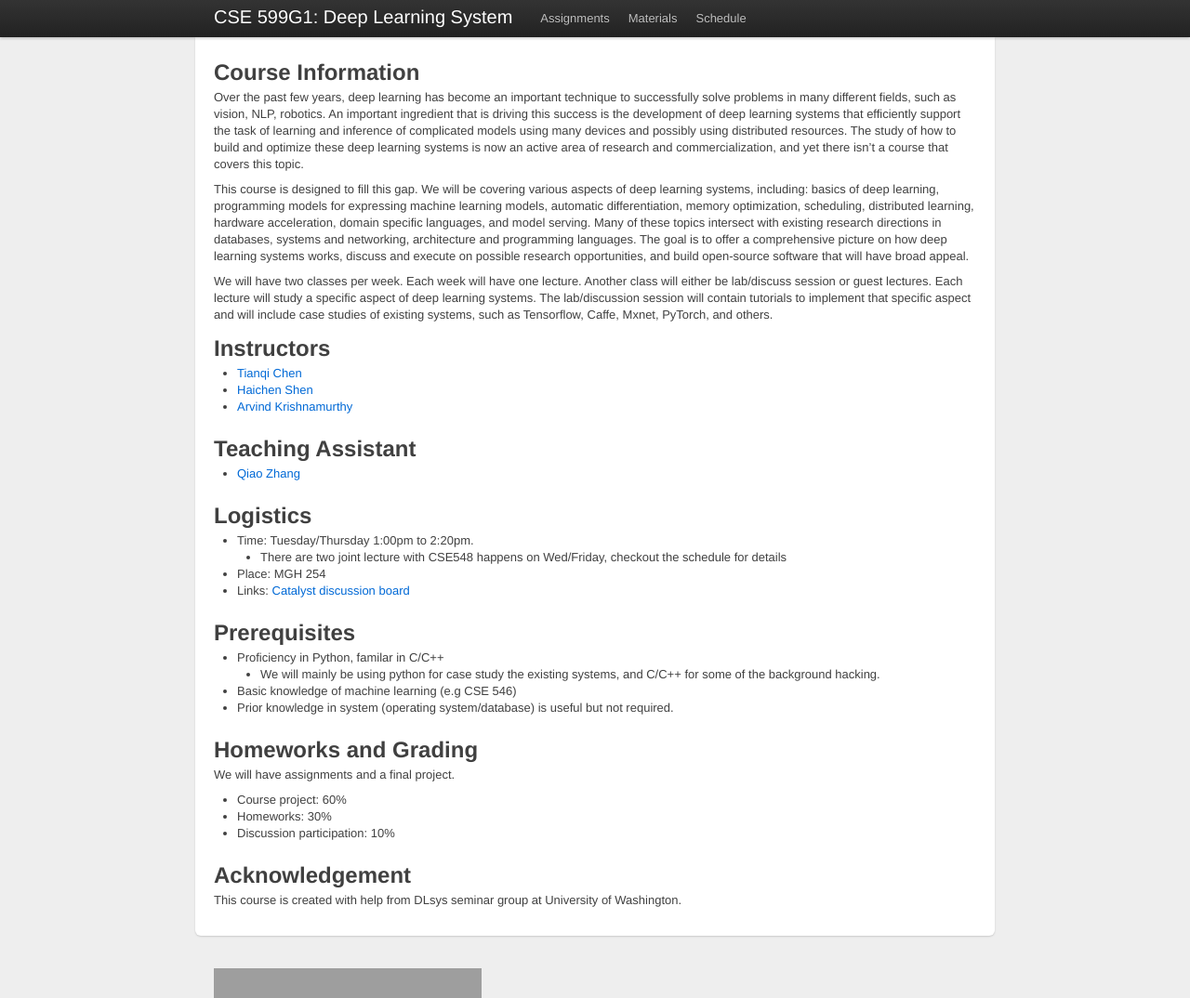
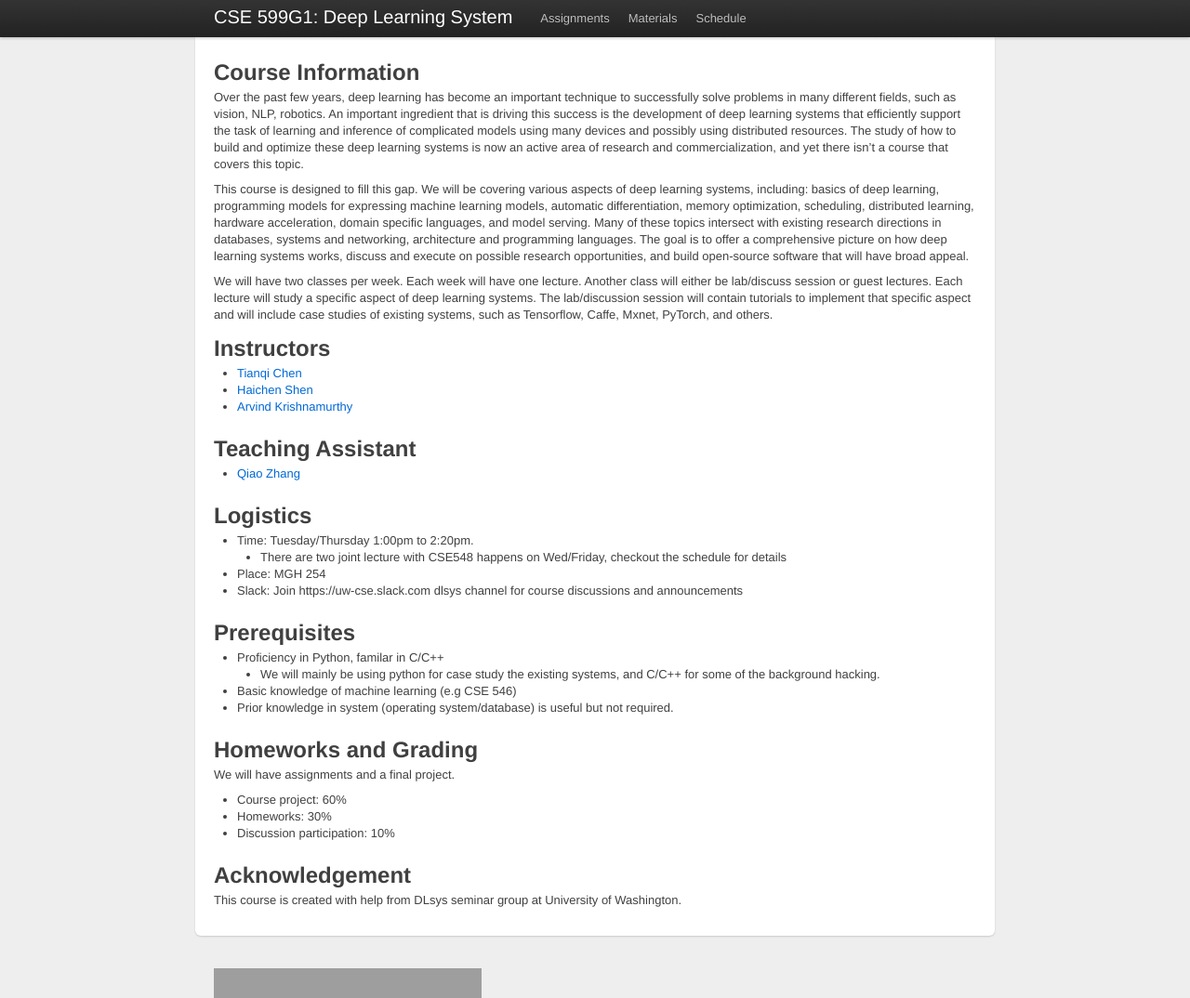
Before and after one commit to dlsys-course/dlsys-course.github.io, a Jekyll site: the page built from index.md, in a window 1280 px wide and 1074 px high. Shown: the whole window at 93% size. Built offline with Jekyll 4.4.1, drawn with Linux system fonts in a browser that asks for light colours; grey boxes are pictures that could not be loaded.

Commit message:
Update index.md

```diff
--- a/index.md
+++ b/index.md
@@ -29,7 +29,7 @@ and will include case studies of existing systems, such as Tensorflow, Caffe, Mx
 - Time: Tuesday/Thursday 1:00pm to 2:20pm.
   - There are two joint lecture with CSE548 happens on Wed/Friday, checkout the schedule for details
 - Place: MGH 254
-- Links: [Catalyst discussion board](https://catalyst.uw.edu/gopost/board/arvindk/43934/)
+- Slack: Join https://uw-cse.slack.com dlsys channel for course discussions and announcements
 
 ## Prerequisites
 - Proficiency in Python, familar in C/C++
```
